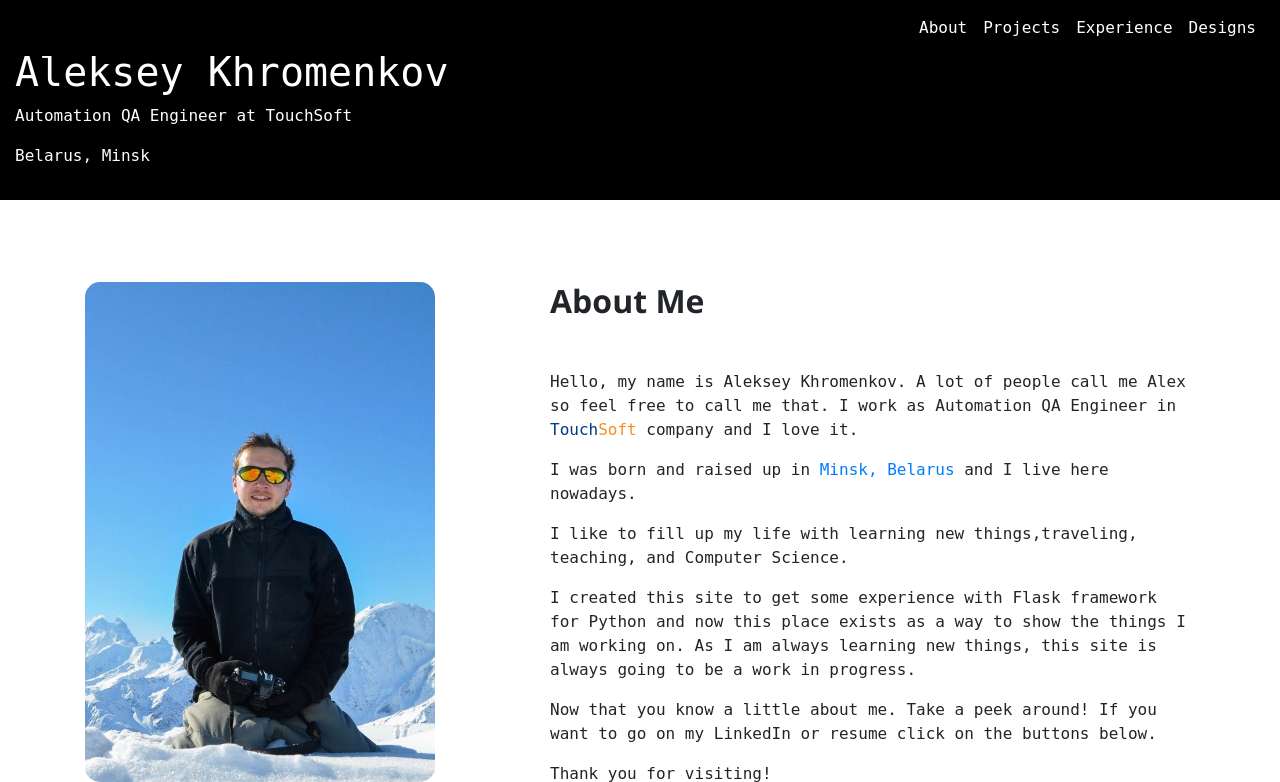
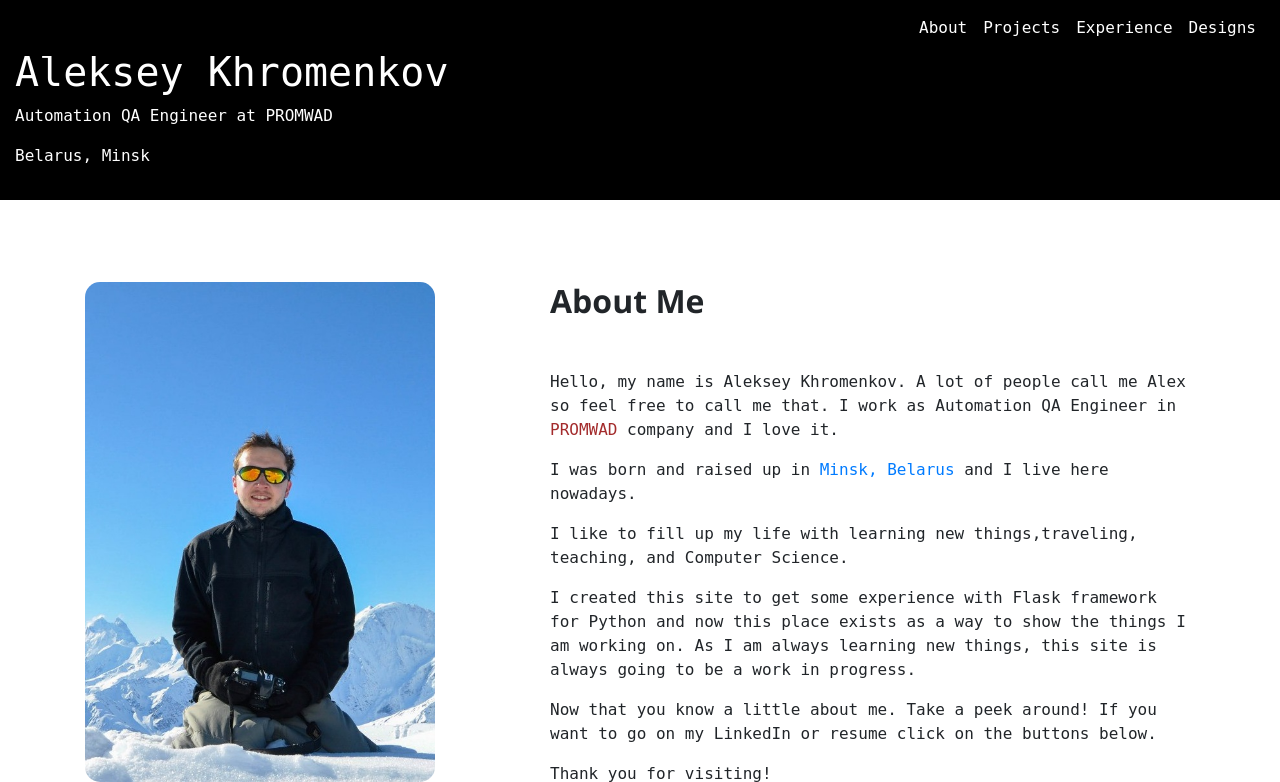
Before and after one commit to alekseyby/flk, a Flask app: page /about in a window 1280 px wide. Shown: the top 782 px of the page. Run offline with Flask 2, Linux system fonts and the light colour scheme; some libraries are stand-ins or nearby versions; some web fonts are replaced.

Commit message:
Update about.html

```diff
--- a/templates/about.html
+++ b/templates/about.html
@@ -13,7 +13,7 @@
     <div class="jumbotron jumbotron-fluid">
       <div class="container-fluid">
         <h1>Aleksey Khromenkov</h1>
-        <p>Automation QA Engineer at TouchSoft</p>
+        <p>Automation QA Engineer at PROMWAD</p>
         <p>Belarus, Minsk</p>
         <!--
         <p>B.S in Computer Science</p>
@@ -37,7 +37,7 @@
             <div class="about-text">
               <h2>About Me</h2>
               <div class="section">
-              <p>Hello, my name is Aleksey Khromenkov. A lot of people call me Alex so feel free to call me that. I work as Automation QA Engineer in <a href ="https://touchsoft.by/en/"><span style="color: #003a8b">Touch</span><span style="color: #f68f22">Soft</span></a> company and I love it.</p>
+              <p>Hello, my name is Aleksey Khromenkov. A lot of people call me Alex so feel free to call me that. I work as Automation QA Engineer in <a href ="https://promwad.ru/"><span style="color: #a32b2c">PROMWAD</span></a> company and I love it.</p>
               <p>I was born and raised up in<a href="https://www.visit-belarus.com/en/visit-minsk/"> Minsk, Belarus</a> and I live here nowadays.</p>
               <p>I like to fill up my life with learning new things,traveling, teaching, and Computer Science.</p>
               <p>I created this site to get some experience with Flask framework for Python and now this place exists as a way to show the things I am working on. As I am always learning new things, this site is always going to be a work in progress.</p>
```
